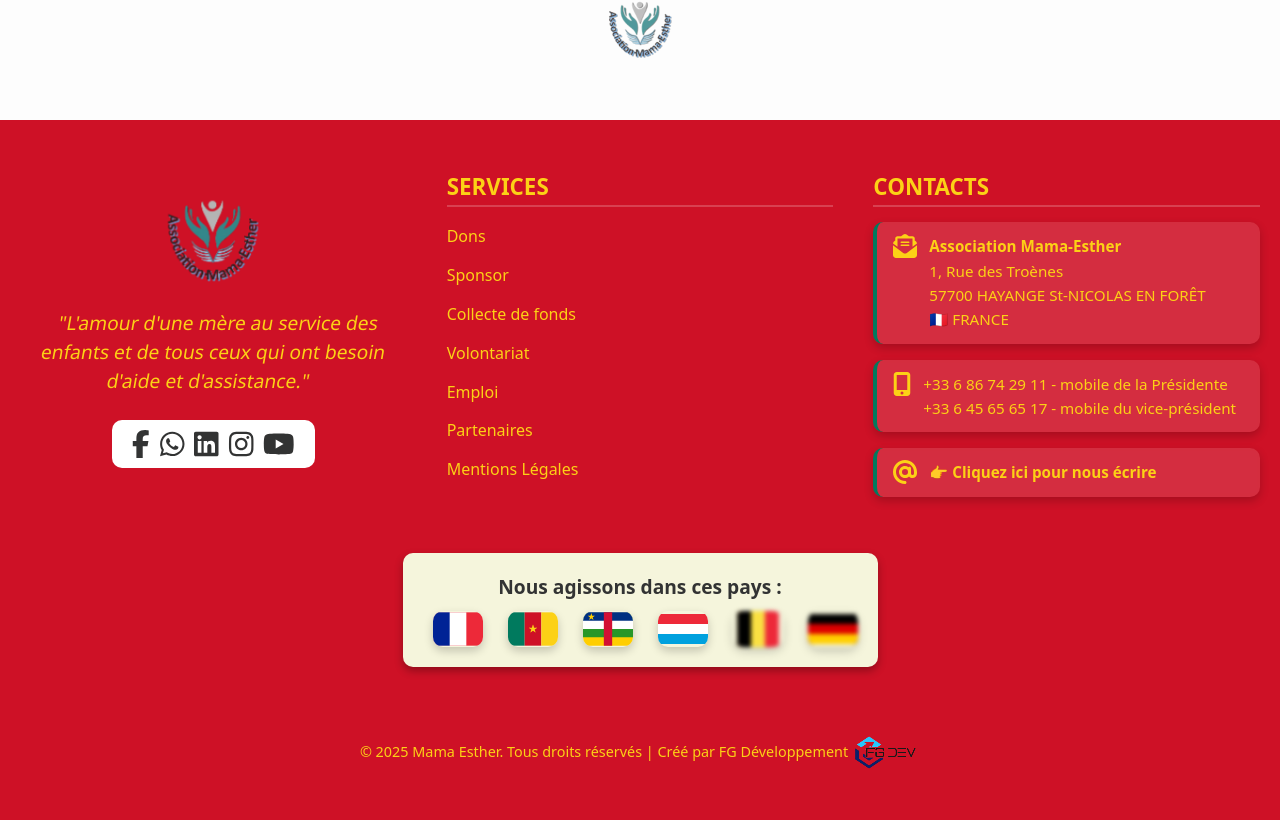
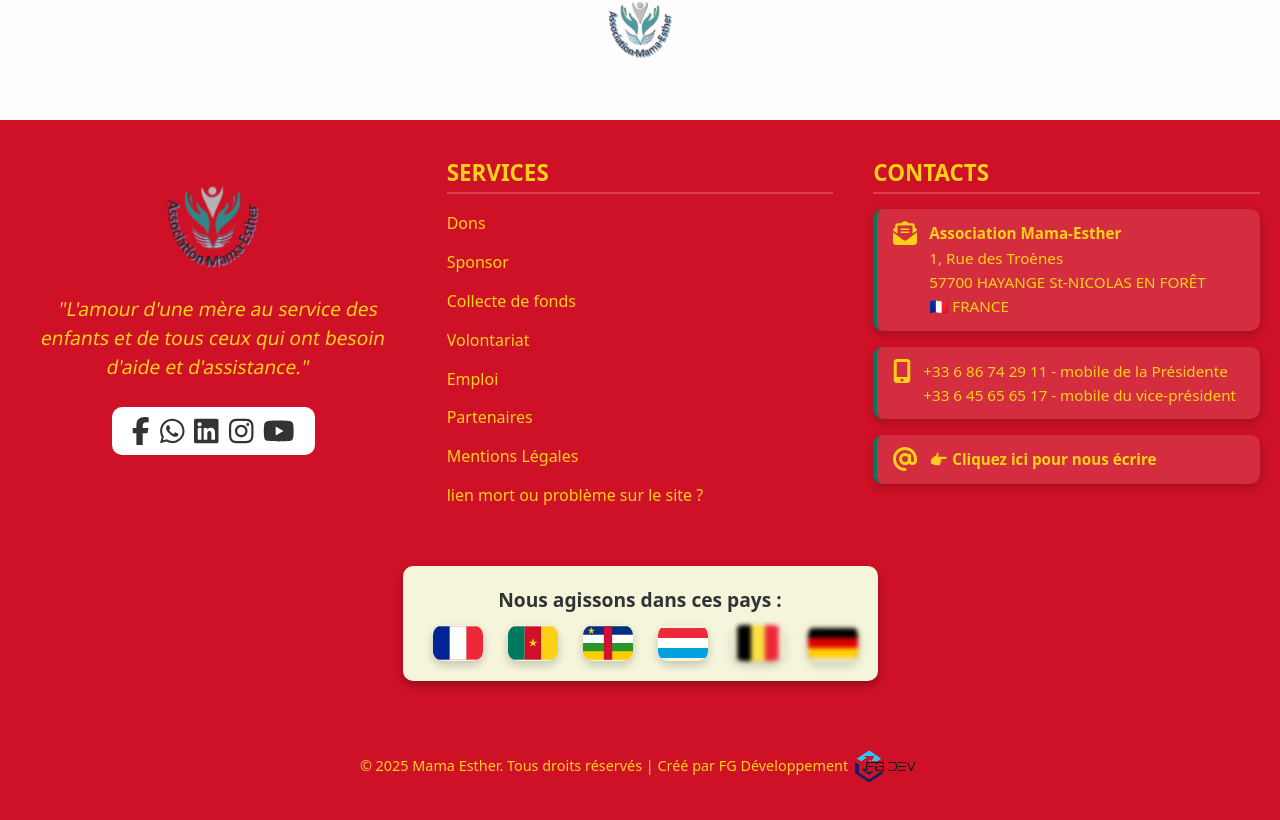
Before and after one commit to PapaG57/mama-esther-v5, a React (Vite) app: page /don in a window 1280 px wide. Shown: the part 1379-2199 px from the top of the page. Built offline with nearby package versions, Linux system fonts and the light colour scheme; some icons are missing.

Commit message:
ajout lien mort et problème site

```diff
--- a/src/components/Footer.jsx
+++ b/src/components/Footer.jsx
@@ -62,6 +62,9 @@
               </li>
               <li>
                 <Link to="/mentions-legales">Mentions Légales</Link>
+              </li>
+              <li>
+                <Link to="/lien-mort">lien mort ou problème sur le site ?</Link>
               </li>
             </ul>
           </div>
```
